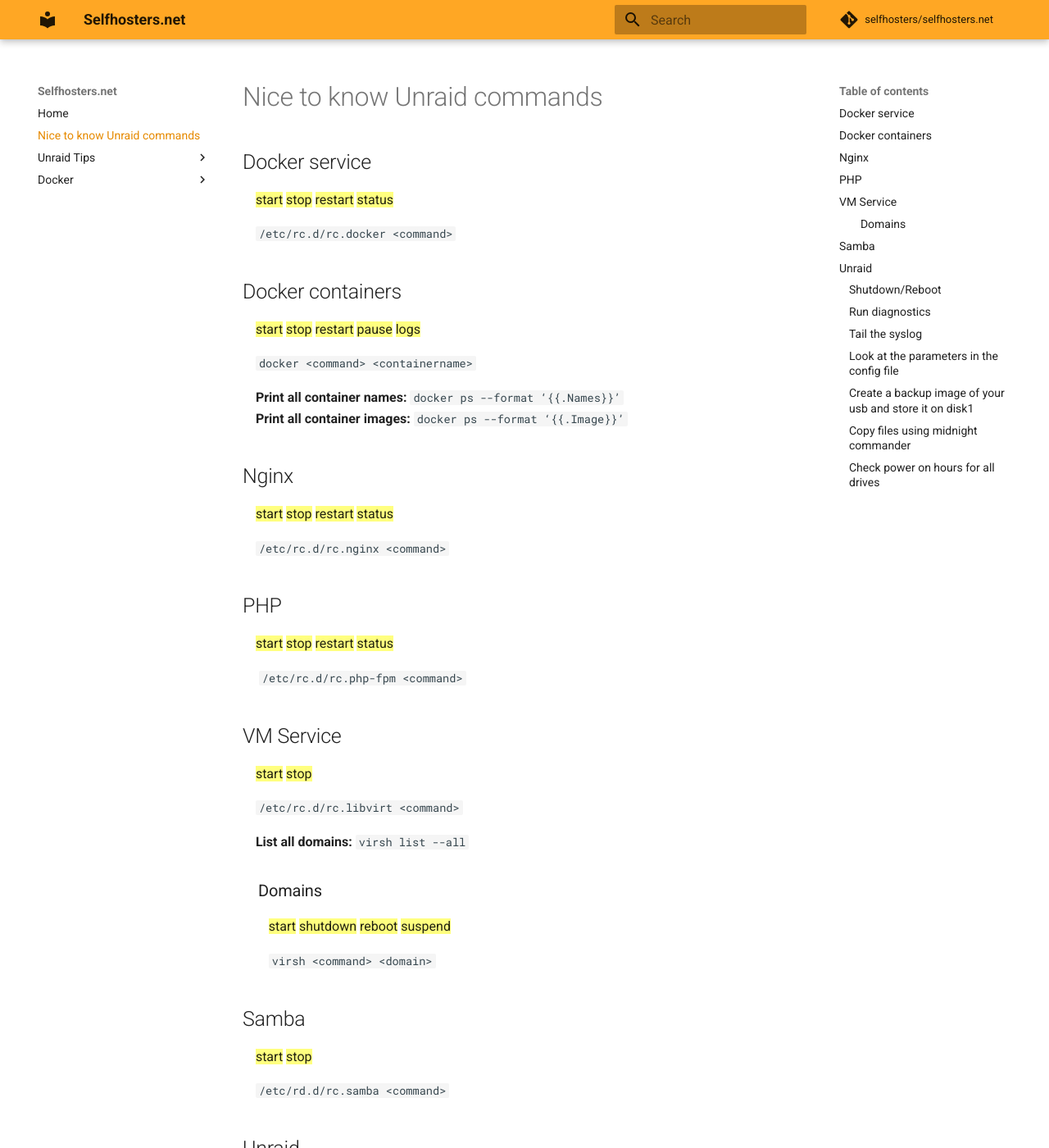
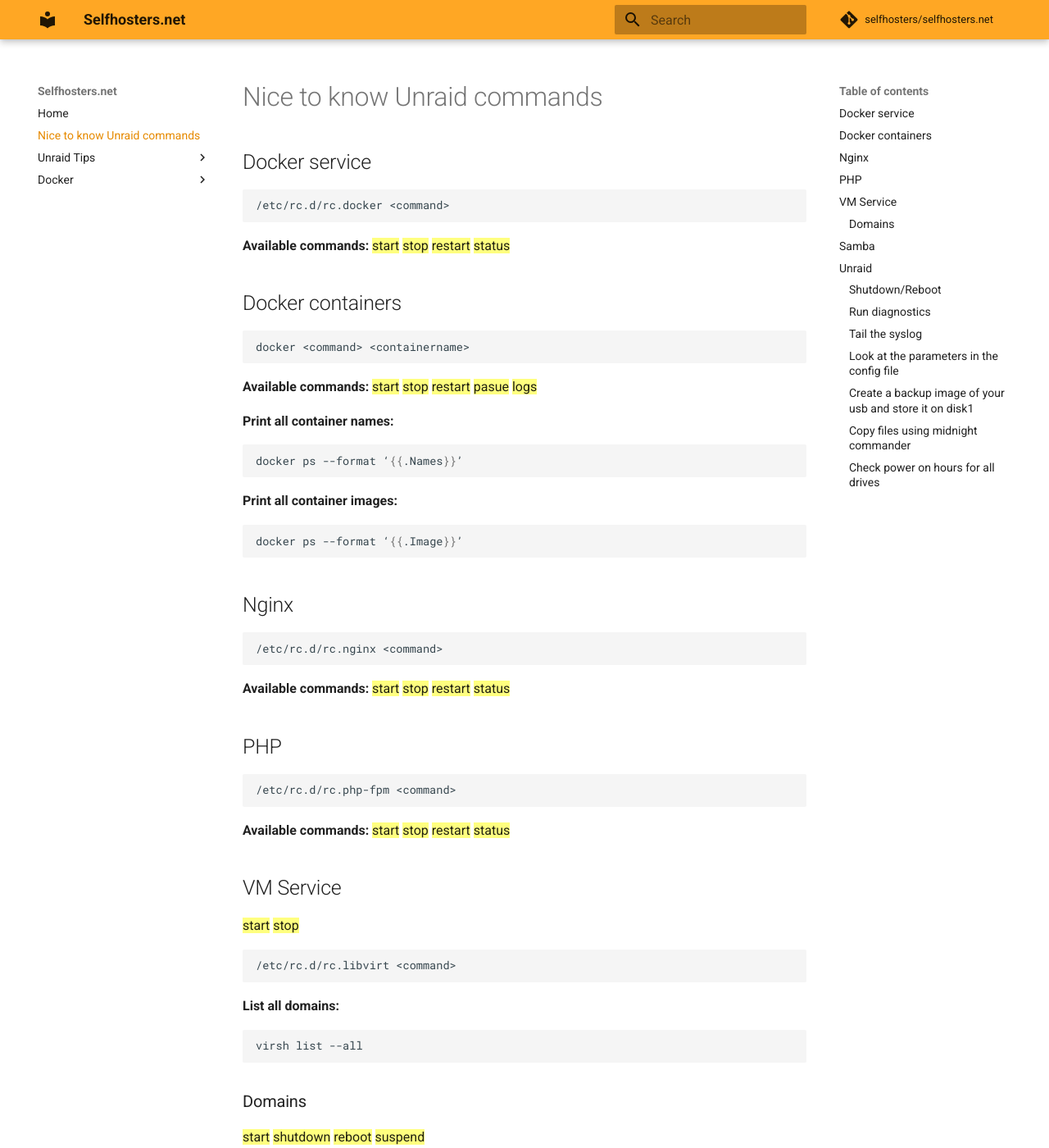
Before and after one commit to selfhosters/selfhosters.net, an MkDocs documentation site: the page built from docs/commands.md, in a window 1280 px wide and 1400 px high. Shown: the whole window at 82% size. Built offline with MkDocs 1.6.1 and Material for MkDocs 9.7.7, drawn with Linux system fonts in a browser that asks for light colours; comment, search, counter and statistics services are not loaded; some of the changed text lies outside the part shown.

Commit message:
Remove leading spaces, update to bash declared syntax highlighting for all comands, minor aesthetic changes

````diff
--- a/docs/commands.md
+++ b/docs/commands.md
@@ -3,58 +3,89 @@
 
 ## Docker service
 
-&nbsp;&nbsp;&nbsp;&nbsp;==start== ==stop== ==restart== ==status==
+```bash
+/etc/rc.d/rc.docker <command>
+```
 
-&nbsp;&nbsp;&nbsp;&nbsp;`/etc/rc.d/rc.docker <command>`
+**Available commands:**
+==start== ==stop== ==restart== ==status==
 
 ## Docker containers
 
-&nbsp;&nbsp;&nbsp;&nbsp;==start== ==stop== ==restart== ==pause== ==logs==
+```bash
+docker <command> <containername>
+```
 
-&nbsp;&nbsp;&nbsp;&nbsp;`docker <command> <containername>`
+**Available commands:**
+==start== ==stop== ==restart== ==pasue== ==logs==
 
-&nbsp;&nbsp;&nbsp;&nbsp;**Print all container names:** `docker ps --format ‘{{.Names}}’`
-&nbsp;&nbsp;&nbsp;&nbsp;**Print all container images:** `docker ps --format ‘{{.Image}}’`
+**Print all container names:**
+```bash
+docker ps --format ‘{{.Names}}’
+```
+**Print all container images:**
+```bash
+docker ps --format ‘{{.Image}}’
+```
 
 ## Nginx
 
-&nbsp;&nbsp;&nbsp;&nbsp;==start== ==stop== ==restart== ==status==
+```bash
+/etc/rc.d/rc.nginx <command>
+```
 
-&nbsp;&nbsp;&nbsp;&nbsp;`/etc/rc.d/rc.nginx <command>`
+**Available commands:**
+==start== ==stop== ==restart== ==status==
 
 ## PHP
 
-&nbsp;&nbsp;&nbsp;&nbsp;==start== ==stop== ==restart== ==status==
+```bash
+/etc/rc.d/rc.php-fpm <command>
+```
 
-&nbsp;&nbsp;&nbsp;&nbsp; `/etc/rc.d/rc.php-fpm <command>`
+**Available commands:**
+==start== ==stop== ==restart== ==status==
+
+
 
 ## VM Service
 
-&nbsp;&nbsp;&nbsp;&nbsp;==start== ==stop==
+==start== ==stop==
 
-&nbsp;&nbsp;&nbsp;&nbsp;`/etc/rc.d/rc.libvirt <command>`
+```bash
+/etc/rc.d/rc.libvirt <command>
+```
 
-&nbsp;&nbsp;&nbsp;&nbsp;**List all domains:** `virsh list --all`
+**List all domains:**
+```bash
+virsh list --all
+```
 
-### &nbsp;&nbsp;&nbsp;&nbsp;Domains
+### Domains
 
-&nbsp;&nbsp;&nbsp;&nbsp;&nbsp;&nbsp;&nbsp;&nbsp;==start== ==shutdown== ==reboot== ==suspend==
+==start== ==shutdown== ==reboot== ==suspend==
 
-&nbsp;&nbsp;&nbsp;&nbsp;&nbsp;&nbsp;&nbsp;&nbsp;`virsh <command> <domain>`
+```bash
+virsh <command> <domain>
+```
 
 ## Samba
 
-&nbsp;&nbsp;&nbsp;&nbsp;==start== ==stop==
+==start== ==stop==
 
-&nbsp;&nbsp;&nbsp;&nbsp;`/etc/rd.d/rc.samba <command>`
+```bash
+/etc/rd.d/rc.samba <command>
+```
 
 ## Unraid
 
 ### Shutdown/Reboot
 
-&nbsp;&nbsp;&nbsp;&nbsp;==reboot== ==poweroff== ==shutdown==
+==reboot== ==poweroff== ==shutdown==
 
-&nbsp;&nbsp;&nbsp;&nbsp;`/sbin/<command>`
+```bash
+/sbin/<command>
+```
 
 !!! note "Note"
     `poweroff` will gracefully shut everything down, even spin down the hard drives,
@@ -64,24 +95,36 @@
 
 ### Run diagnostics
 
-`diagnostics`
+```bash
+diagnostics
+```
 
 ### Tail the syslog
 
-`tail -f /var/log/syslog`
+```bash
+tail -f /var/log/syslog
+```
 
 ### Look at the parameters in the config file
 
-`nano /boot/syslinux.cfg-`
+```bash
+nano /boot/syslinux.cfg-
+```
 
 ### Create a backup image of your usb and store it on disk1
 
-`dd if=/dev/sda of=/mnt/disk1/unraid.img`
+```bash
+dd if=/dev/sda of=/mnt/disk1/unraid.img
+```
 
 ### Copy files using midnight commander
 
-`mc`
+```bash
+mc
+```
 
 ### Check power on hours for all drives
 
-`for drive in $(ls -la /dev | grep -Ev 'sda|sd[a-z][0-9]' | grep sd[a-z] | awk '{print $10}'); do hours=$(smartctl --all /dev/${drive} | grep Power_On_Hours | awk '{print $10}'); echo "Power on Hours for ${drive}: ${hours}"; echo ''; done`
+```bash
+for drive in $(ls -la /dev | grep -Ev 'sda|sd[a-z][0-9]' | grep sd[a-z] | awk '{print $10}'); do hours=$(smartctl --all /dev/${drive} | grep Power_On_Hours | awk '{print $10}'); echo "Power on Hours for ${drive}: ${hours}"; echo ''; done
+```
````
